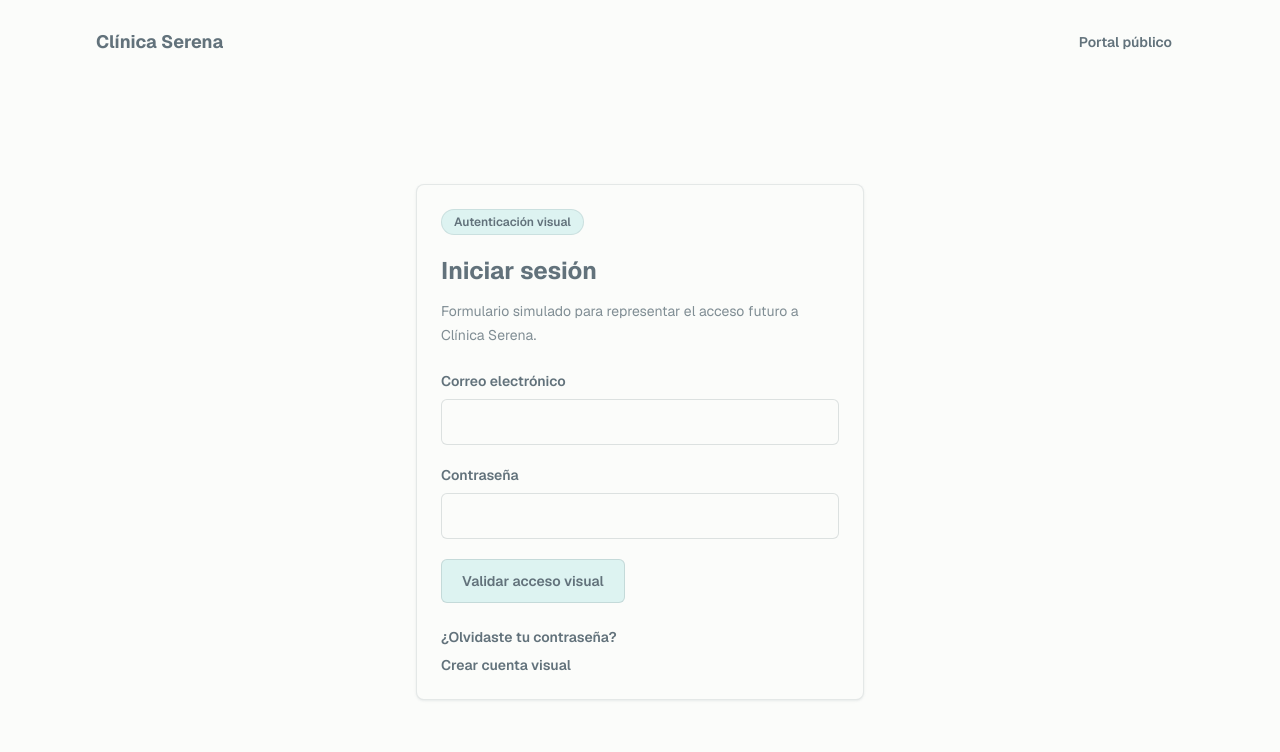
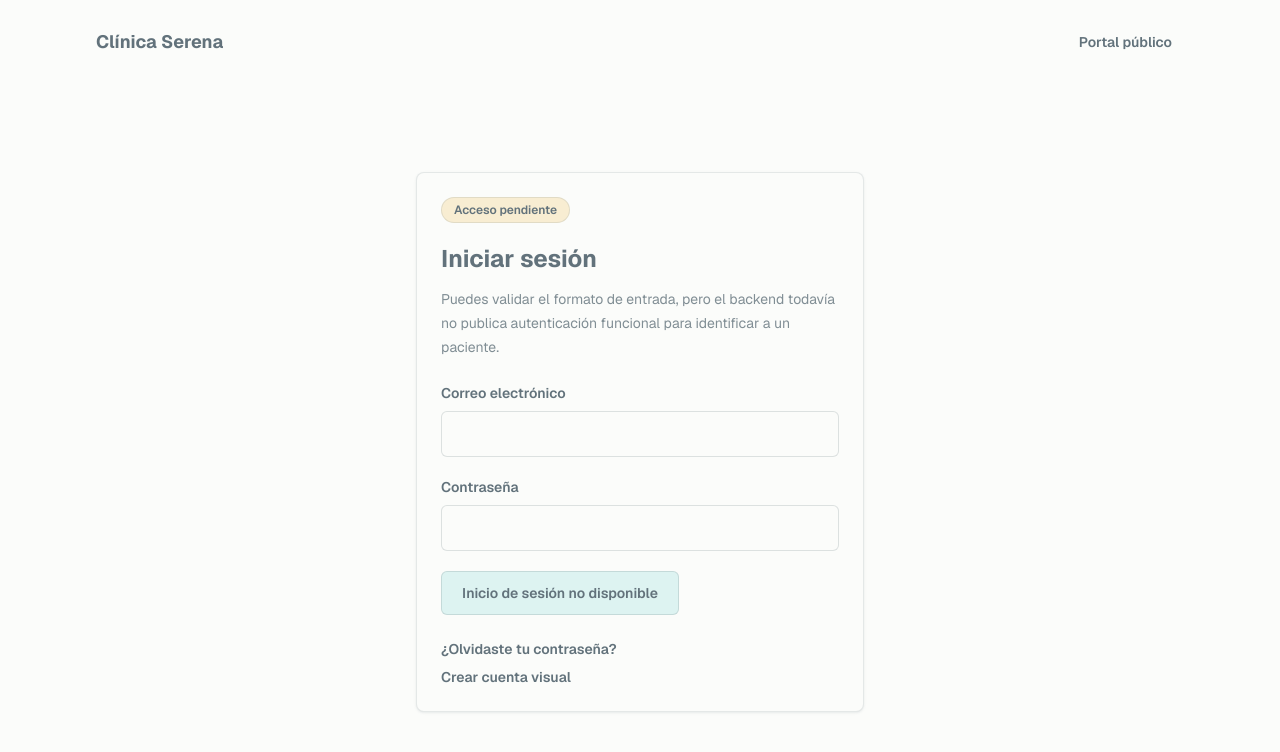
Before and after one commit to NESHrec/frontproyectodesarollo1, a Next.js app: page /iniciar-sesion in a window 1280 px wide. Shown: the top 752 px of the page. Built offline with nearby package versions, Linux system fonts and the light colour scheme.

Commit message:
feat(frontend): preparar acceso de paciente sin autenticacion simulada

```diff
--- a/src/modules/auth/components/AuthForms.tsx
+++ b/src/modules/auth/components/AuthForms.tsx
@@ -25,7 +25,7 @@ function SimulatedResponse({ children }: { children: React.ReactNode }) {
 }
 
 export function LoginForm() {
-  const [message, setMessage] = useState("");
+  const [status, setStatus] = useState<"idle" | "unavailable">("idle");
   const {
     formState: { errors, isSubmitting },
     handleSubmit,
@@ -36,17 +36,15 @@ export function LoginForm() {
   });
 
   function onSubmit() {
-    setMessage(
-      "Inicio de sesión validado visualmente. No se creó sesión ni se guardaron credenciales.",
-    );
+    setStatus("unavailable");
   }
 
   return (
     <Card className="w-full max-w-md">
-      <StatusBadge tone="agua">Autenticación visual</StatusBadge>
+      <StatusBadge tone="crema">Acceso pendiente</StatusBadge>
       <h1 className="mt-5 text-2xl font-bold text-[#62727B]">Iniciar sesión</h1>
       <p className="mt-3 text-sm leading-6 text-[#62727B]/80">
-        Formulario simulado para representar el acceso futuro a Clínica Serena.
+        Puedes validar el formato de entrada, pero el backend todavía no publica autenticación funcional para identificar a un paciente.
       </p>
       <form className="mt-6 space-y-5" onSubmit={handleSubmit(onSubmit)}>
         <Input
@@ -62,9 +60,13 @@ export function LoginForm() {
           {...register("password")}
         />
         <Button disabled={isSubmitting} type="submit">
-          Validar acceso visual
+          Inicio de sesión no disponible
         </Button>
-        {message ? <SimulatedResponse>{message}</SimulatedResponse> : null}
+        {status === "unavailable" ? (
+          <p className="rounded-md bg-[#F8EDD2] px-4 py-3 text-sm font-semibold leading-6 text-[#62727B]" role="status">
+            El inicio de sesión aún no está disponible: el backend no tiene un endpoint funcional de autenticación. No se inició sesión, no se identificó a ningún paciente y no se guardaron credenciales.
+          </p>
+        ) : null}
       </form>
       <div className="mt-6 flex flex-col gap-2 text-sm text-[#62727B]">
         <Link className="font-semibold hover:underline" href="/recuperar-contrasena">
--- a/src/shared/components/Input.tsx
+++ b/src/shared/components/Input.tsx
@@ -43,7 +43,7 @@ export function Input({
         </p>
       ) : null}
       {error ? (
-        <p className="rounded-md bg-[#F8E2E8] px-3 py-2 text-sm text-[#62727B]" id={`${inputId}-error`}>
+        <p className="rounded-md bg-[#F8E2E8] px-3 py-2 text-sm text-[#62727B]" id={`${inputId}-error`} role="alert">
           {error}
         </p>
       ) : null}
--- a/src/shared/config/internal-navigation.ts
+++ b/src/shared/config/internal-navigation.ts
@@ -50,5 +50,6 @@ export const internalNavigation: Record<InternalRole, NavigationGroup> = {
 export function getRoleFromPathname(pathname: string): InternalRole {
   if (pathname.startsWith("/recepcion")) return "recepcion";
   if (pathname.startsWith("/admin")) return "admin";
+  if (pathname.startsWith("/paciente")) return "paciente";
   return "medico";
 }
```
